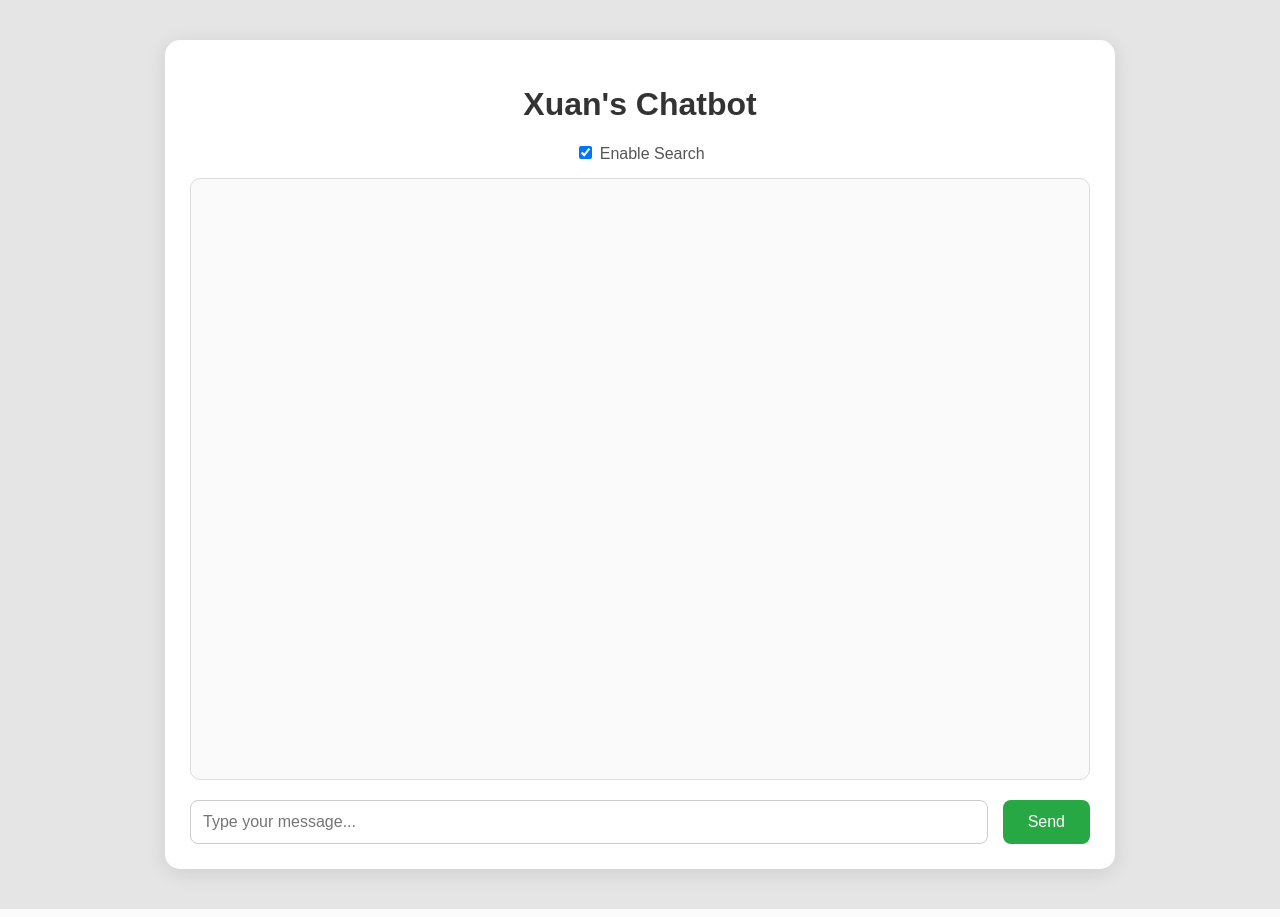
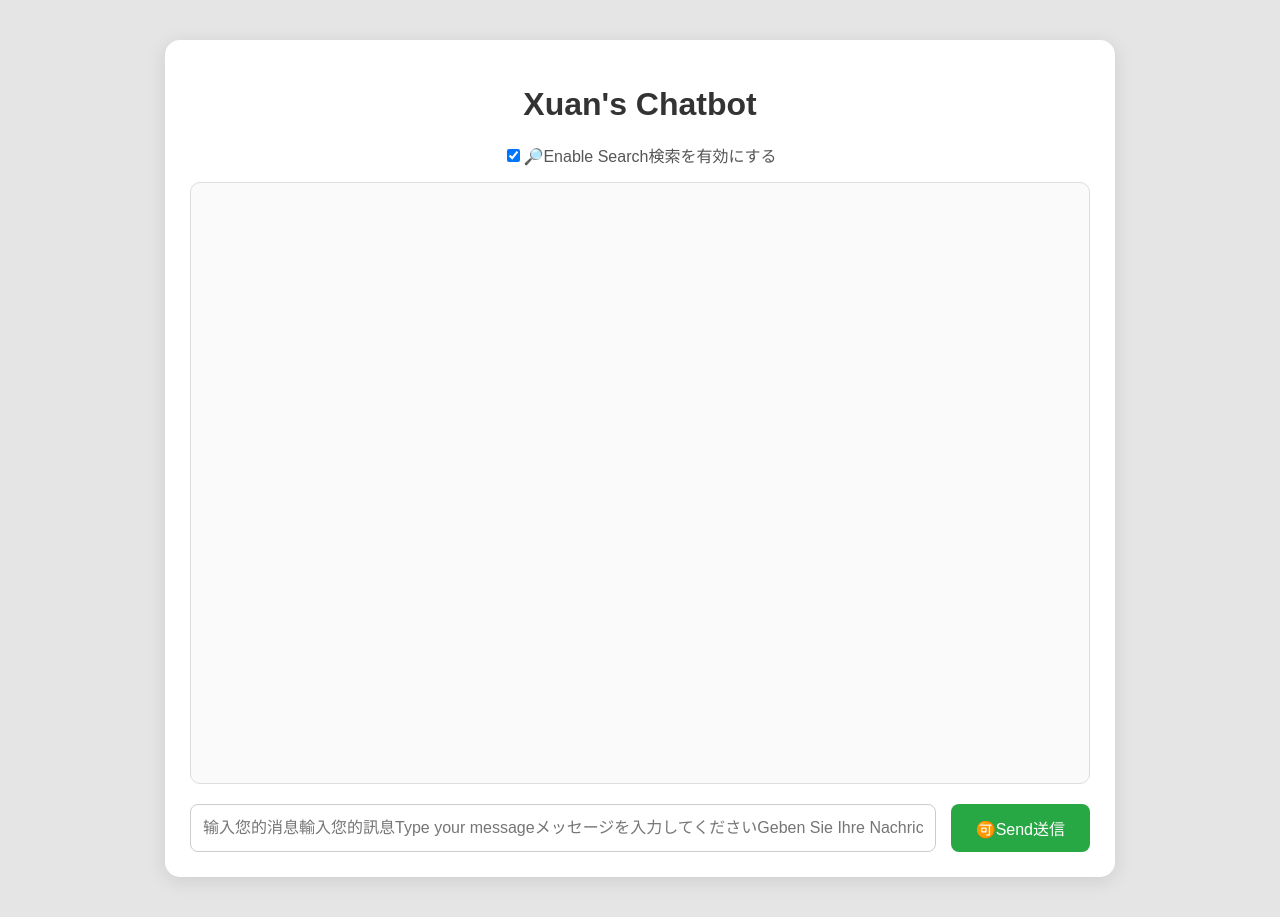
Before and after one commit to loveplay1983/dual-models-RAG-chatbot, a Flask app: template templates/index.html in a window 1280 px wide. Run offline with Flask 3, Linux system fonts and the light colour scheme; the template is opened without the code that fills it, so the values that code supplies are empty; some libraries are stand-ins or nearby versions.

Commit message:
added mixed lang for fun.

```diff
--- a/static/script.js
+++ b/static/script.js
@@ -29,8 +29,8 @@ document.addEventListener('click', (e) => {
         const messageDiv = e.target.closest('.message');
         const rawMarkdown = messageDiv.getAttribute('data-raw');
         navigator.clipboard.writeText(rawMarkdown)
-            .then(() => alert('Markdown copied to clipboard!'))
-            .catch(err => console.error('Copy failed:', err));
+            .then(() => alert('Markdown copied to clipboardマークダウンをクリップボードにコピーしました!'))
+            .catch(err => console.error('Copy failedコピーに失敗しました:', err));
     }
 });
 
@@ -91,9 +91,9 @@ document.getElementById('chat-form').addEventListener('submit', async (e) => {
         }
         botMessageDiv.setAttribute('data-raw', fullMarkdown); // Set raw Markdown after streaming
     } catch (error) {
-        console.error('Chat error:', error);
+        console.error('Chat errorチャットエラー:', error);
         botMessageDiv.className = 'message error';
-        contentDiv.textContent = `Error: ${error.message}`;
+        contentDiv.textContent = `Errorエラー: ${error.message}`;
     }
 });
 
--- a/templates/index.html
+++ b/templates/index.html
@@ -10,7 +10,7 @@
         <h1>Xuan's Chatbot</h1>
         <div class="search-toggle">
             <label>
-                <input type="checkbox" id="search-toggle" checked> Enable Search
+                <input type="checkbox" id="search-toggle" checked>🔎Enable Search検索を有効にする
             </label>
         </div>
         <div class="chat-history" id="chat-box">
@@ -18,15 +18,15 @@
             <div class="message {{ 'user' if msg[0] == 'user' else 'bot' }}" data-raw="{{ msg[1] | e }}">
                 <div class="message-content">{{ msg[1] }}</div>
                 {% if msg[0] == 'bot' %}
-                <button class="copy-btn">Copy</button>
+                <button class="copy-btn">㊢Copyコピー</button>
                 {% endif %}
             </div>
             {% endfor %}
         </div>
 
         <form id="chat-form">
-            <input type="text" name="message" placeholder="Type your message..." required>
-            <button type="submit">Send</button>
+            <input type="text" name="message" placeholder="输入您的消息輸入您的訊息Type your messageメッセージを入力してくださいGeben Sie Ihre Nachricht ein..." required>
+            <button type="submit">🉑Send送信</button>
         </form>
     </div>
 
```
